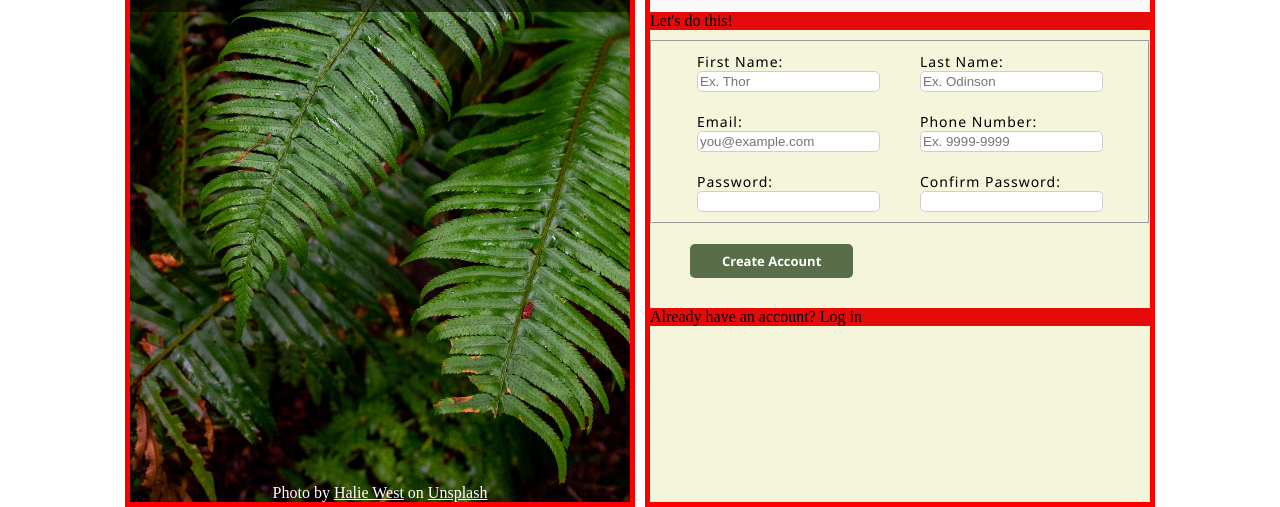
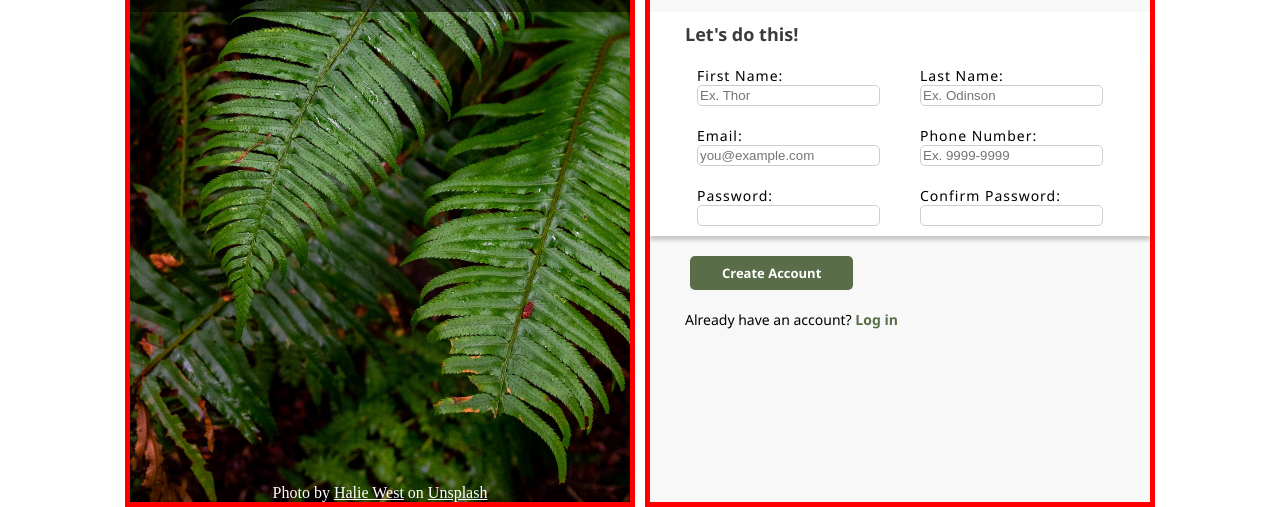
Before and after one commit to 4whatspc3/Project-Sign-up-Form, a plain HTML site: page index.html in a window 1280 px wide. Shown: the part 311-818 px from the top of the page. Drawn offline with Linux system fonts and the light colour scheme.

Commit message:
Style the paragraphs and background-color
Style the paragraphs from the 'container-forms'
section.

Change the 'fieldset' background-color and add
subtle shadows.

```diff
--- a/index.html
+++ b/index.html
@@ -66,7 +66,7 @@
                 <button type="button">Create Account</button>
             </form>
 
-            <p>Already have an account? Log in</p>
+            <p>Already have an account? <b>Log in</b></p>
         </div>
     </div>
 </body>
--- a/style.css
+++ b/style.css
@@ -102,14 +102,31 @@ a:visited {
     flex: 1 1 auto;
     display: flex;
     flex-direction: column;
-    gap: 10px;
-    background-color: beige;
+    background-color: rgb(248, 248, 248);
 }
 
 .container-forms p {
     margin: 0;
     padding: 0;
-    background-color: rgb(230, 11, 11);
+}
+
+.container-forms p:first-child {
+    font-family: "Segoe UI", Roboto, Helvetica, Arial, sans-serif;
+    font-size: 18px;
+    font-weight: bold;
+    color: rgb(59, 59, 59);
+    padding: 10px 35px;
+    background-color: white;
+}
+
+.container-forms p:last-child {
+    font-family: "Segoe UI", Roboto, Helvetica, Arial, sans-serif;
+    font-size: 14px;
+    margin-left: 35px;
+}
+
+b {
+    color: #596D48;
 }
 
 form, fieldset {
@@ -134,6 +151,9 @@ fieldset {
     display: flex;
     flex-wrap: wrap;
     justify-content: center;
+    background-color: white;
+    border: none;
+    box-shadow: 0px 4px 4px rgba(0, 0, 0, 0.2);
 }
 
 fieldset div {
```
